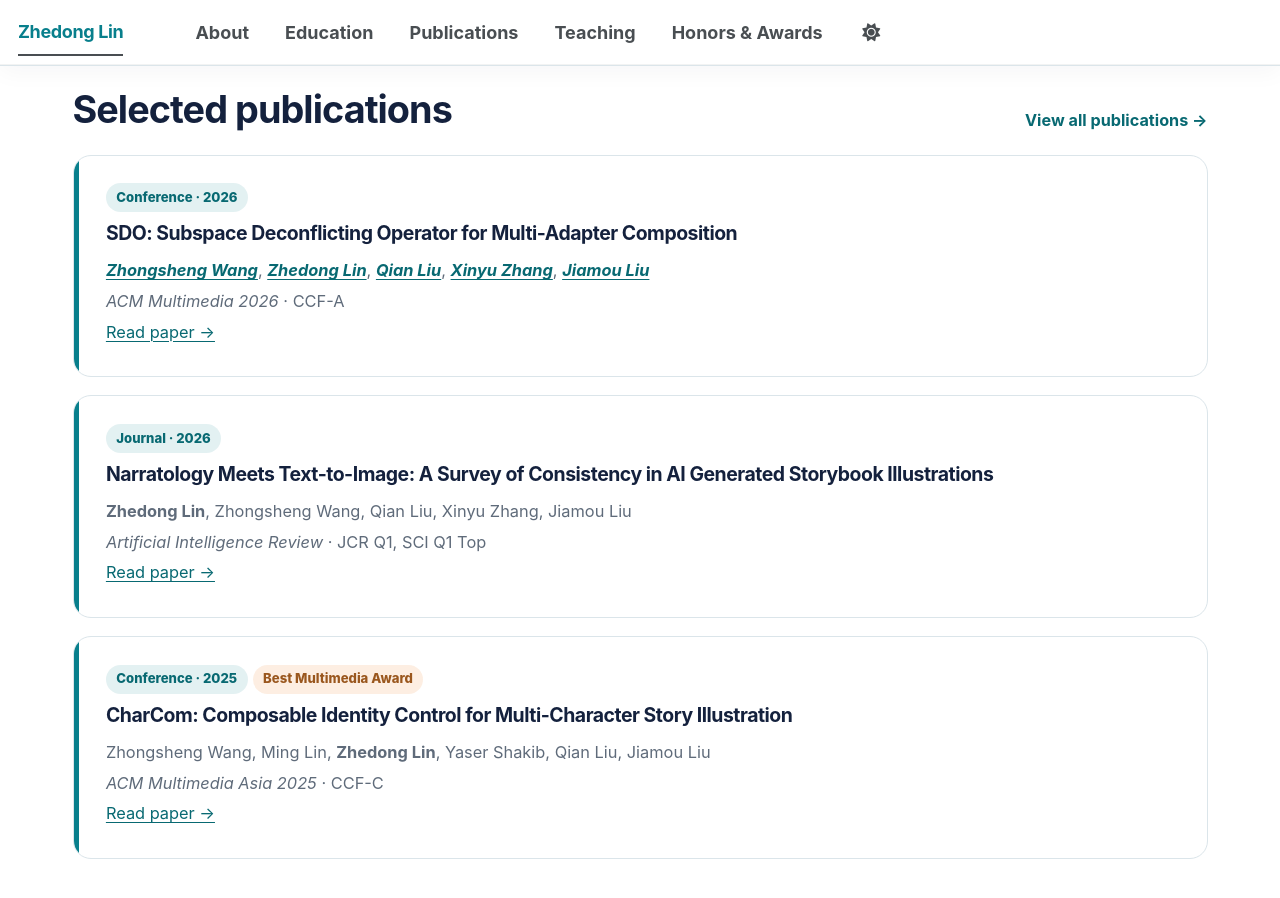
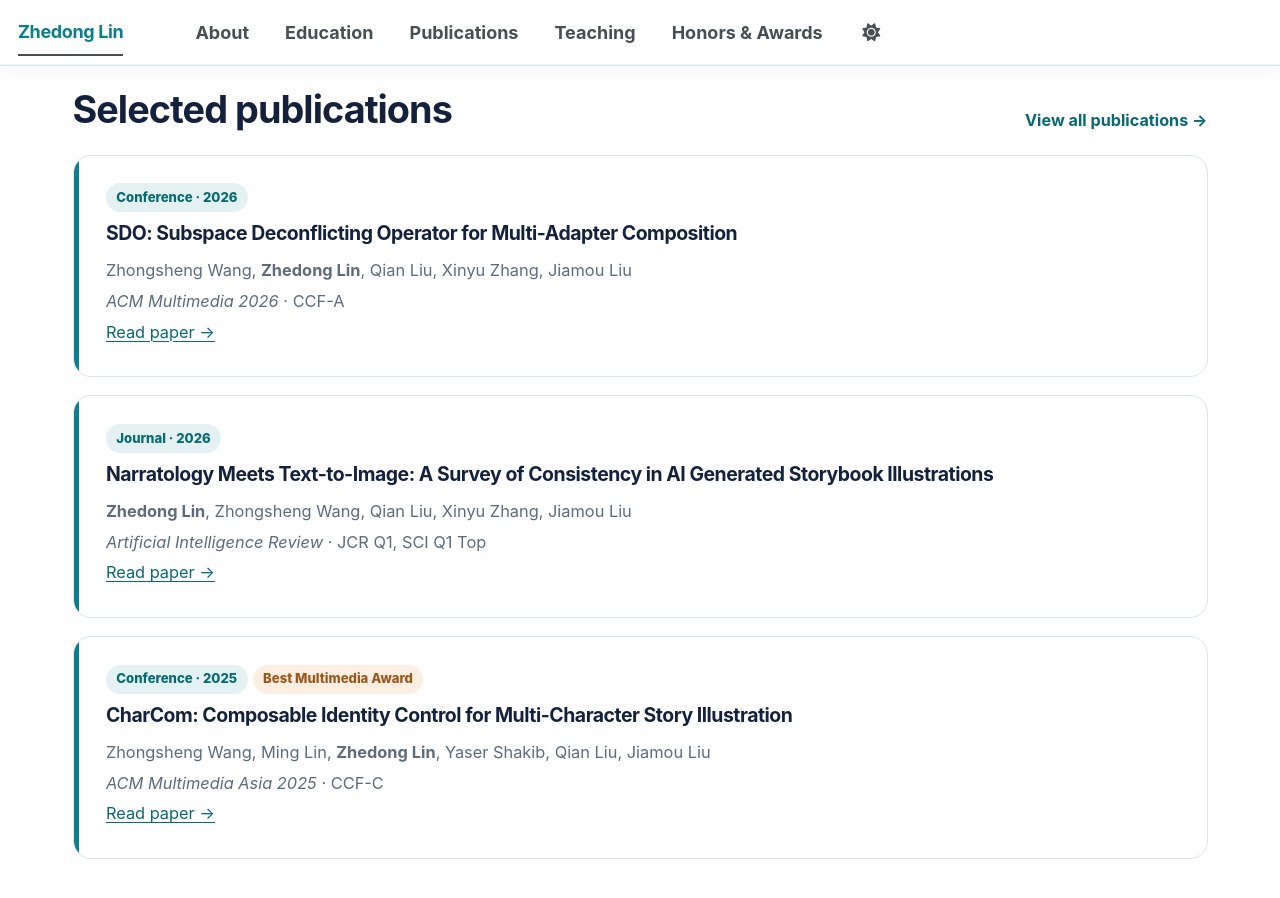
Before and after one commit to Zhedong-Lin/Zhedong-Lin.github.io, a Jekyll site: the page built from _pages/about.md, in a window 1280 px wide and 900 px high, scrolled down 2297 px. Built offline with Jekyll 4.4.1, drawn with Linux system fonts in a browser that asks for light colours; some web fonts are replaced; a script bundle is joined from its source files by our own code; library files that are not in the unit come from our copies.

```diff
--- a/_pages/about.md
+++ b/_pages/about.md
@@ -62,7 +62,7 @@ redirect_from:
       <article class="publication-card">
         <span class="pub-meta">Conference · 2026</span>
         <h3>SDO: Subspace Deconflicting Operator for Multi-Adapter Composition</h3>
-        <p><a href="https://openreview.net/profile?id=~Zhongsheng_Wang1"><strong><em>Zhongsheng Wang</em></strong></a>, <a href="https://openreview.net/profile?id=~Zhedong_Lin1"><strong><em>Zhedong Lin</em></strong></a>, <a href="https://openreview.net/profile?id=~Qian_Liu11"><strong><em>Qian Liu</em></strong></a>, <a href="https://openreview.net/profile?id=~Xinyu_Zhang3"><strong><em>Xinyu Zhang</em></strong></a>, <a href="https://openreview.net/profile?id=~Jiamou_Liu1"><strong><em>Jiamou Liu</em></strong></a></p>
+        <p>Zhongsheng Wang, <strong>Zhedong Lin</strong>, Qian Liu, Xinyu Zhang, Jiamou Liu</p>
         <p><em>ACM Multimedia 2026</em> · CCF-A</p>
         <p><a href="https://openreview.net/forum?id=uQCVoZkKG7">Read paper →</a></p>
       </article>
--- a/_pages/publications.html
+++ b/_pages/publications.html
@@ -18,7 +18,7 @@ author_profile: false
       <article class="publication-card">
         <span class="pub-meta">2026 · Conference</span>
         <h3>SDO: Subspace Deconflicting Operator for Multi-Adapter Composition</h3>
-        <p><a href="https://openreview.net/profile?id=~Zhongsheng_Wang1"><strong><em>Zhongsheng Wang</em></strong></a>, <a href="https://openreview.net/profile?id=~Zhedong_Lin1"><strong><em>Zhedong Lin</em></strong></a>, <a href="https://openreview.net/profile?id=~Qian_Liu11"><strong><em>Qian Liu</em></strong></a>, <a href="https://openreview.net/profile?id=~Xinyu_Zhang3"><strong><em>Xinyu Zhang</em></strong></a>, <a href="https://openreview.net/profile?id=~Jiamou_Liu1"><strong><em>Jiamou Liu</em></strong></a></p>
+        <p>Zhongsheng Wang, <strong>Zhedong Lin</strong>, Qian Liu, Xinyu Zhang, Jiamou Liu</p>
         <p><em>ACM Multimedia 2026</em> · CCF-A</p>
         <p><a href="https://openreview.net/forum?id=uQCVoZkKG7">Paper →</a></p>
       </article>
```
Also changed, not shown: _pages/cv.md (+1 -1 lines).
